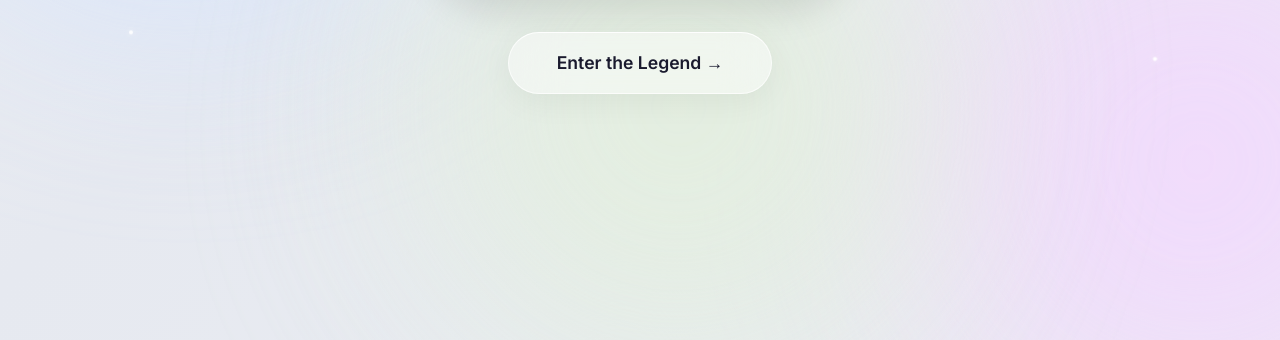
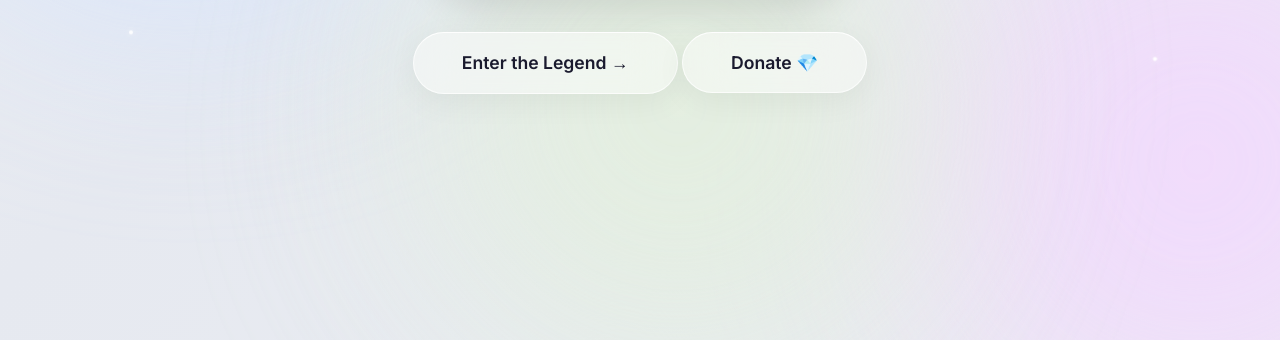
Before and after one commit to 77777seven77777/7seven7, a plain HTML site: page index.html in a window 1280 px wide. Shown: the part 508-848 px from the top of the page. Drawn offline with Linux system fonts and the light colour scheme.

Commit message:
Update index.html

```diff
--- a/index.html
+++ b/index.html
@@ -36,7 +36,10 @@
             <h1>7seven</h1>
         </div>
 
-        <a href="learn_more.html" class="btn-glass">Enter the Legend →</a>
+        <div class="btn-group">
+            <a href="learn_more.html" class="btn-glass">Enter the Legend →</a>
+            <a href="donate.html" class="btn-glass btn-donate">Donate 💎</a>
+        </div>
 
     </main>
 </body>
```
